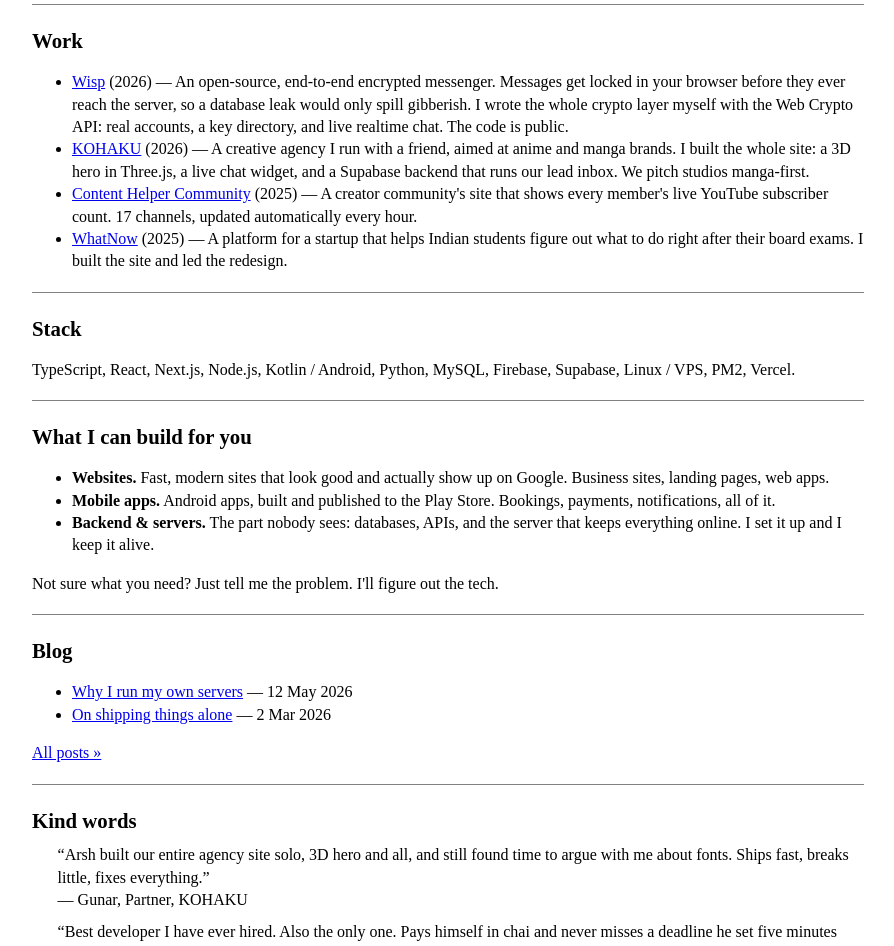
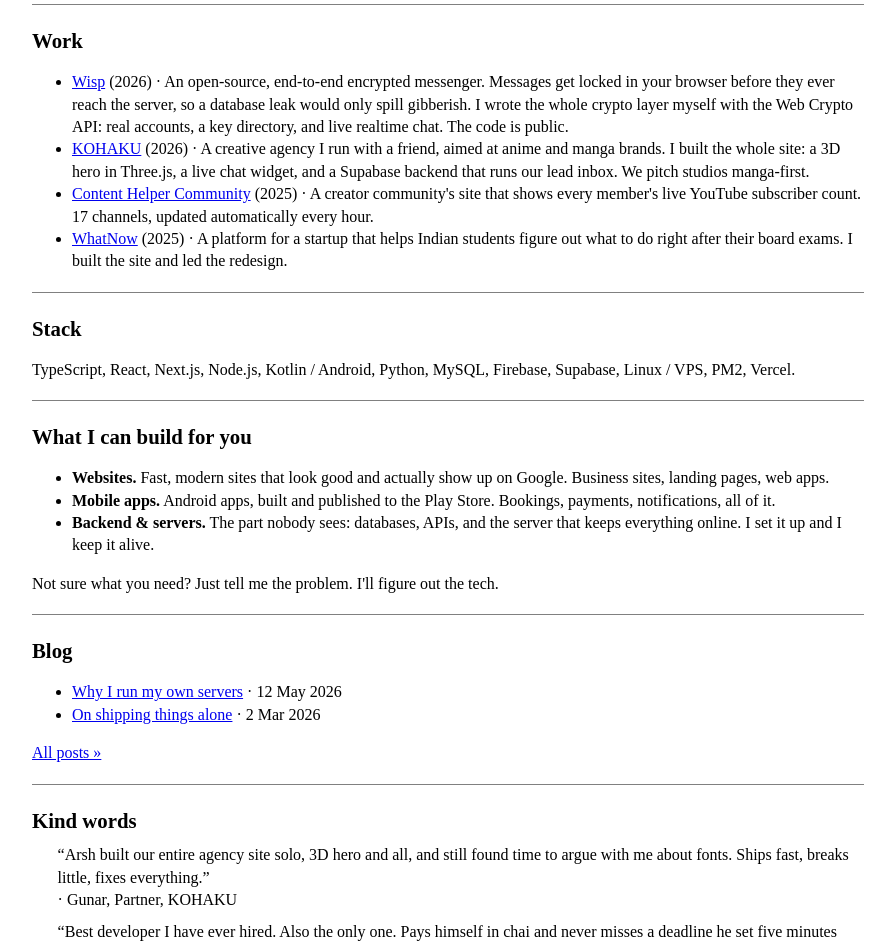
Before and after one commit to arshnah/portfolio-next, a Next.js app: page / in a window 1280 px wide. Shown: the part 340-1286 px from the top of the page, without its empty margins (192-1086 px from the left). Built offline with nearby package versions, Linux system fonts and the light colour scheme; no server answers; the database is empty.

Commit message:
humanize: swap structural em-dash separators for middot

```diff
--- a/src/app/page.tsx
+++ b/src/app/page.tsx
@@ -35,7 +35,7 @@
         {projects.map((p) => (
           <li key={p.name}>
             <a href={p.url} target="_blank" rel="noopener noreferrer">{p.name}</a>{" "}
-            ({p.year}) &mdash; {p.desc}
+            ({p.year}) &middot; {p.desc}
           </li>
         ))}
       </ul>
@@ -63,7 +63,7 @@
       <ul>
         {posts.map((p) => (
           <li key={p.slug}>
-            <Link href={`/blog/${p.slug}`}>{p.title}</Link> &mdash; {dateFmt(p.date)}
+            <Link href={`/blog/${p.slug}`}>{p.title}</Link> &middot; {dateFmt(p.date)}
           </li>
         ))}
       </ul>
@@ -76,7 +76,7 @@
         <blockquote key={t.name}>
           &ldquo;{t.quote}&rdquo;
           <br />
-          &mdash; {t.name}, {t.role}
+          &middot; {t.name}, {t.role}
         </blockquote>
       ))}
 
```
